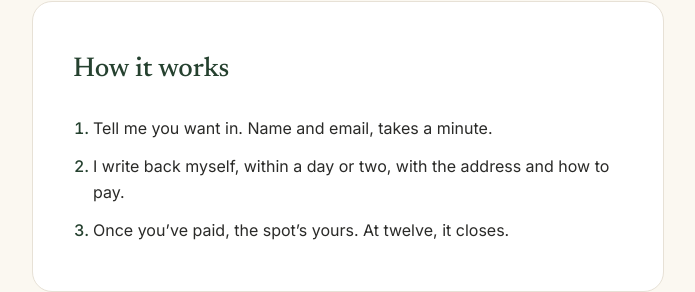
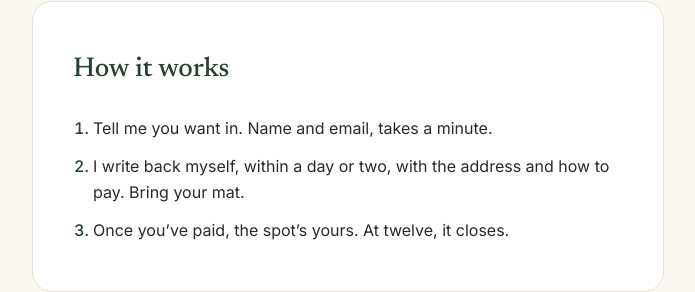
Before and after one commit to VinPOPFrance/James, a Next.js app: page /workshop in a window 1280 px wide. Shown: the part 2117-2409 px from the top of the page, without its empty margins (292-987 px from the left). Built offline with nearby package versions, Linux system fonts and the light colour scheme; no server answers.

Commit message:
Add reminder to bring mat in workshop registration steps

```diff
--- a/src/app/workshop/page.tsx
+++ b/src/app/workshop/page.tsx
@@ -41,7 +41,7 @@ const leaveWith = [
 
 const steps = [
   "Tell me you want in. Name and email, takes a minute.",
-  "I write back myself, within a day or two, with the address and how to pay.",
+  "I write back myself, within a day or two, with the address and how to pay. Bring your mat.",
   "Once you’ve paid, the spot’s yours. At twelve, it closes.",
 ];
 
```
